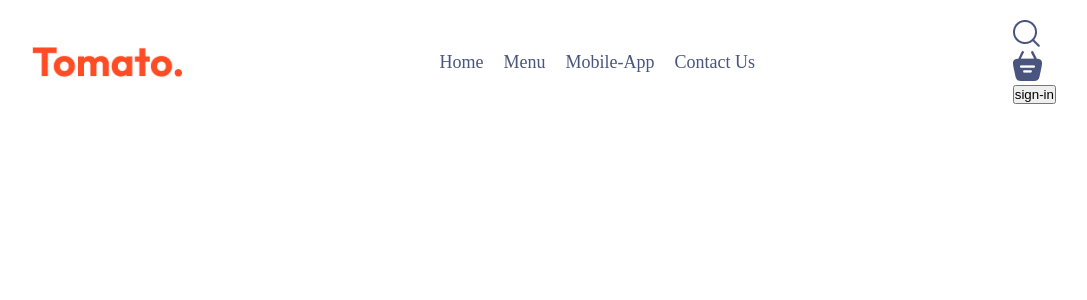
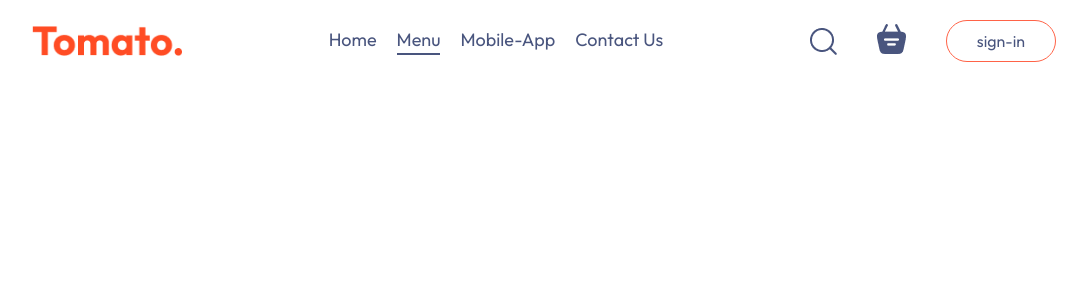
Before and after one commit to partth-code/OnePlate, a React (Vite) app in the folder OnePlate/: page / in a window 1280 px wide. Shown: the top 300 px of the page, without its empty margins (96-1183 px from the left). Built offline with nearby package versions, Linux system fonts and the light colour scheme.

Commit message:
Added Underline effect to Navigation Menu

```diff
--- a/OnePlate/src/components/Navbar/Navbar.css
+++ b/OnePlate/src/components/Navbar/Navbar.css
@@ -16,3 +16,17 @@
     color: #49557e;
     font-size: 18px;
 }
+
+.navbar-menu li{
+    cursor: pointer;
+}
+.navbar-right{
+    display: flex;
+    align-items: center;
+    gap: 40px;
+}
+
+.navbar .active{
+    padding-bottom: 2px;
+    border-bottom: 2px solid #49557e;
+}
--- a/OnePlate/src/components/Navbar/Navbar.tsx
+++ b/OnePlate/src/components/Navbar/Navbar.tsx
@@ -1,16 +1,18 @@
-import React from "react";
+import React, { useState } from "react";
 import "./Navbar.css";
 import {assets} from "../../assets/assets";
 
 const Navbar = () =>{
+
+    const [menu,setMenu] = useState("menu");
     return (
         <nav className="navbar">
             <img src={assets.logo} alt="" className="logo" />
             <ul className="navbar-menu">
-                <li>Home</li>
-                <li>Menu</li>
-                <li>Mobile-App</li>
-                <li>Contact Us</li>
+                <li onClick={()=>{setMenu("home")}} className={menu==="home"?"active":""}>Home</li>
+                <li onClick={()=>{setMenu("menu")}} className={menu==="menu"?"active":""}>Menu</li>
+                <li onClick={()=>{setMenu("mobile-app")}} className={menu==="mobile-app"?"active":""}>Mobile-App</li>
+                <li onClick={()=>{setMenu("contact-us")}} className={menu==="contact-us"?"active":""}>Contact Us</li>
             </ul>
             <div className="navbar-right">
                 <img src={assets.search_icon} alt="" />
--- a/OnePlate/src/index.css
+++ b/OnePlate/src/index.css
@@ -1,7 +1,10 @@
+@import url('https://fonts.googleapis.com/css2?family=Outfit:wght@100..900&display=swap');
+
 *{
   margin: 0;
   padding: 0;
   box-sizing: border-box;
+  font-family: Outfit;
 }
 
 body{
@@ -17,3 +20,18 @@
   width: 80%;
   margin: auto;
 }
+
+.navbar button{
+  background: transparent;
+  font-size: 16px;
+  color: #49557e;
+  border: 1px solid tomato;
+  padding: 10px 30px;
+  border-radius: 50px;
+  cursor: pointer;
+  transition: 0.3s;
+}
+
+.navbar button:hover{
+  background-color: #fff4f2;
+}
```
